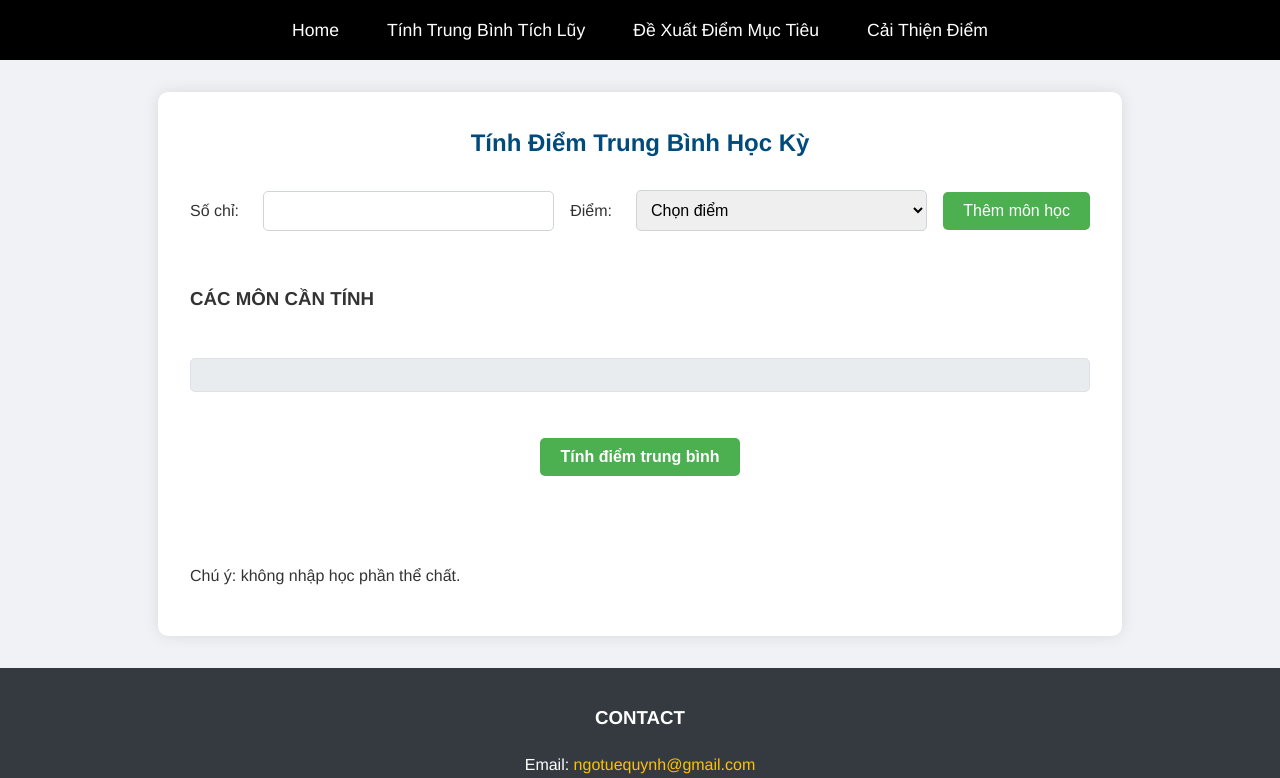
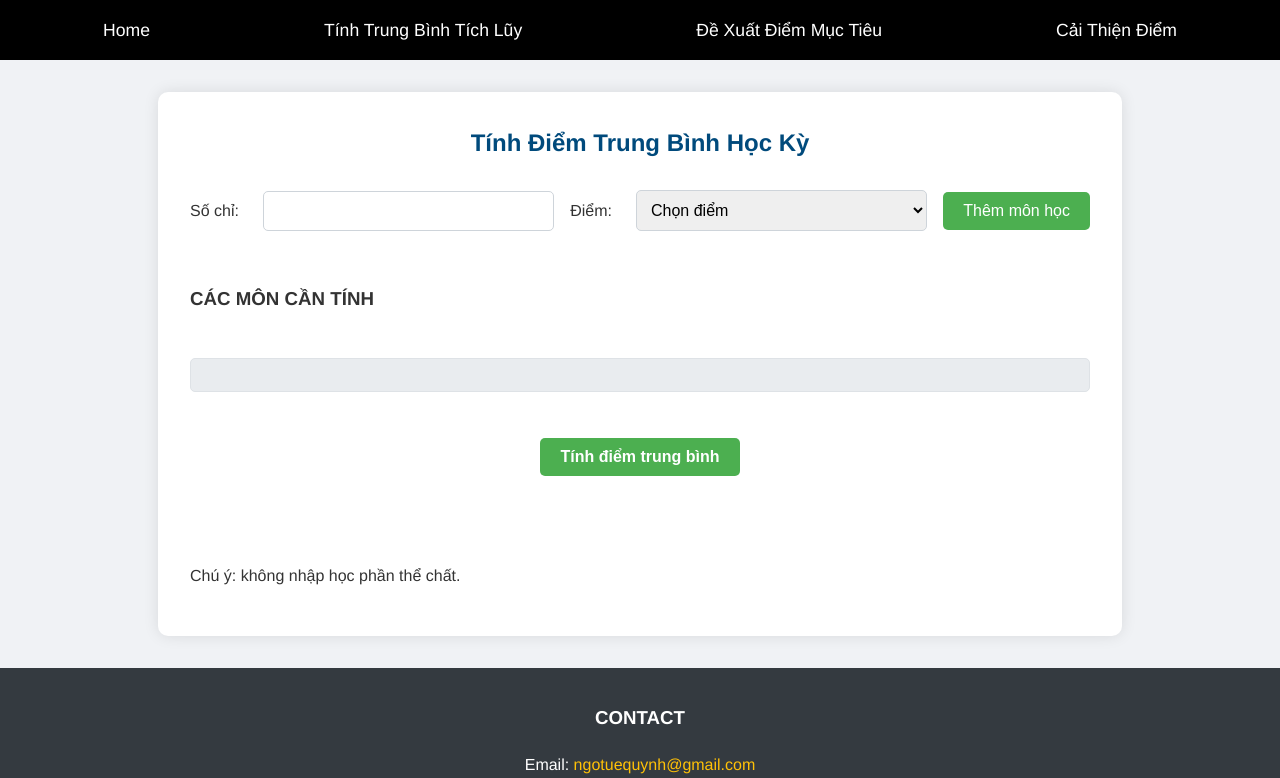
Before and after one commit to ngotuequynh/webtinhdiem, a plain HTML site: page index.html in a window 1280 px wide. Shown: the top 778 px of the page. Drawn offline with nearby package versions, Linux system fonts and the light colour scheme; a script that the page names is missing.

Commit message:
Update index.css

```diff
--- a/CSS/index.css
+++ b/CSS/index.css
@@ -3,6 +3,24 @@
 
 
 
+.header_menu {
+  display: flex;
+  justify-content: space-around; /* Căn giữa các mục menu ngang */
+  overflow: hidden; /* Ngăn các phần dư của các mục menu bị tràn ra ngoài */
+}
+
+.header_menu_item {
+  flex: 1 1 auto; /* Cho phép các mục menu co lại */
+  text-align: center; /* Căn giữa nội dung trong mục menu */
+  margin: 0 10px; /* Khoảng cách giữa các mục menu */
+  white-space: nowrap; /* Ngăn các mục menu bị ngắt dòng */
+}
+
+@media (max-width: 600px) {
+  .header_menu_item {
+    flex: none; /* Đảm bảo các mục menu không co lại khi độ rộng màn hình nhỏ hơn 600px */
+  }
+}
 
 
 
```
